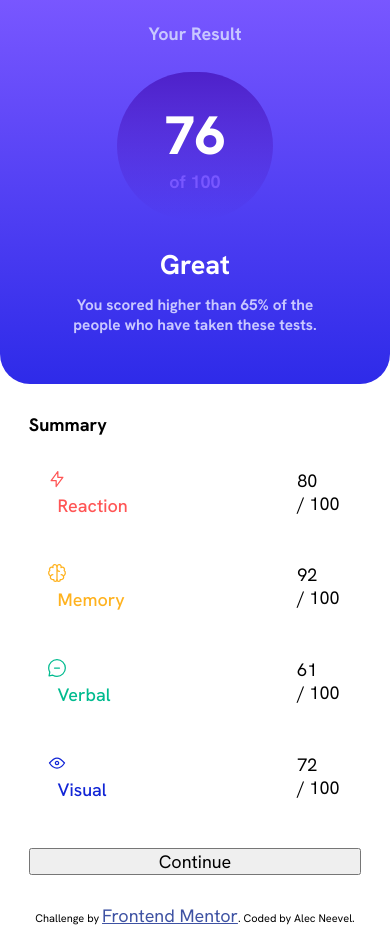
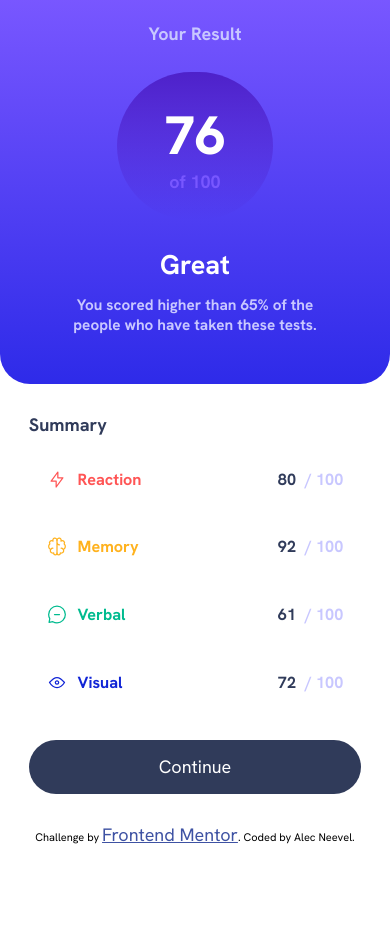
Before and after one commit to aneevel/frontend-mentor-results-summary-component, a website: page index.html in a window 390 px wide. After the commit the page ends 846 px from the top, so only its background shows below. Drawn offline with Linux system fonts and the light colour scheme.

Commit message:
complete mobile layout

```diff
--- a/styles/custom.css
+++ b/styles/custom.css
@@ -104,6 +104,7 @@
 }
 
 #breakdown-container h2 {
+    color: var(--dark-gray-blue);
     font-size: 1rem;
     padding-bottom: 1.8rem;
 }
@@ -120,17 +121,50 @@
 }
 
 .category-icon-pair {
+    display: flex;
+    flex-direction: row;
     padding-left: 1rem;
     padding-bottom: 2.6rem;
 }
 
-.score {
-    padding-right: 1.2rem;
+.category-icon-pair h3 {
+    font-size: 0.9rem;
+    font-weight: 700;
+}
+
+.score-container {
+    display: flex;
+    flex-direction: row;
+    padding-right: 1rem;
+}
+
+.score-container p {
+    font-size: 0.9rem;
+}
+
+.score.numerator {
+    padding-right: 0.5rem;
+    font-weight: 700;
+    color: var(--dark-gray-blue);
+}
+
+.score.denominator {
+    color: var(--light-lavender);
+    font-weight: 700;
 }
 
 .category-name {
     padding-left: 0.6rem;
     font-weight: 500;
+}
+
+button {
+    background-color: var(--dark-gray-blue);
+    color: var(--white);
+    text-align: center;
+    border: none;
+    height: 3rem;
+    border-radius: 40px;
 }
 
 #category-memory {
```
